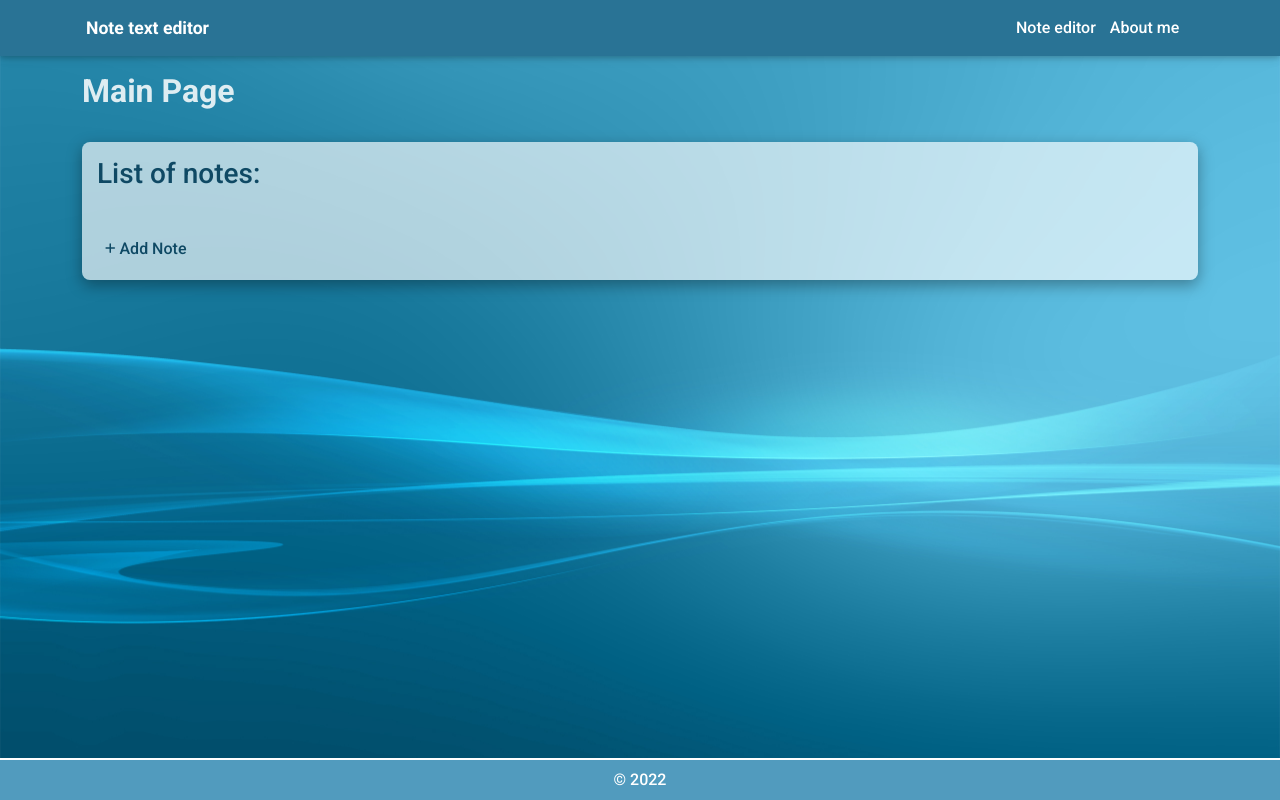
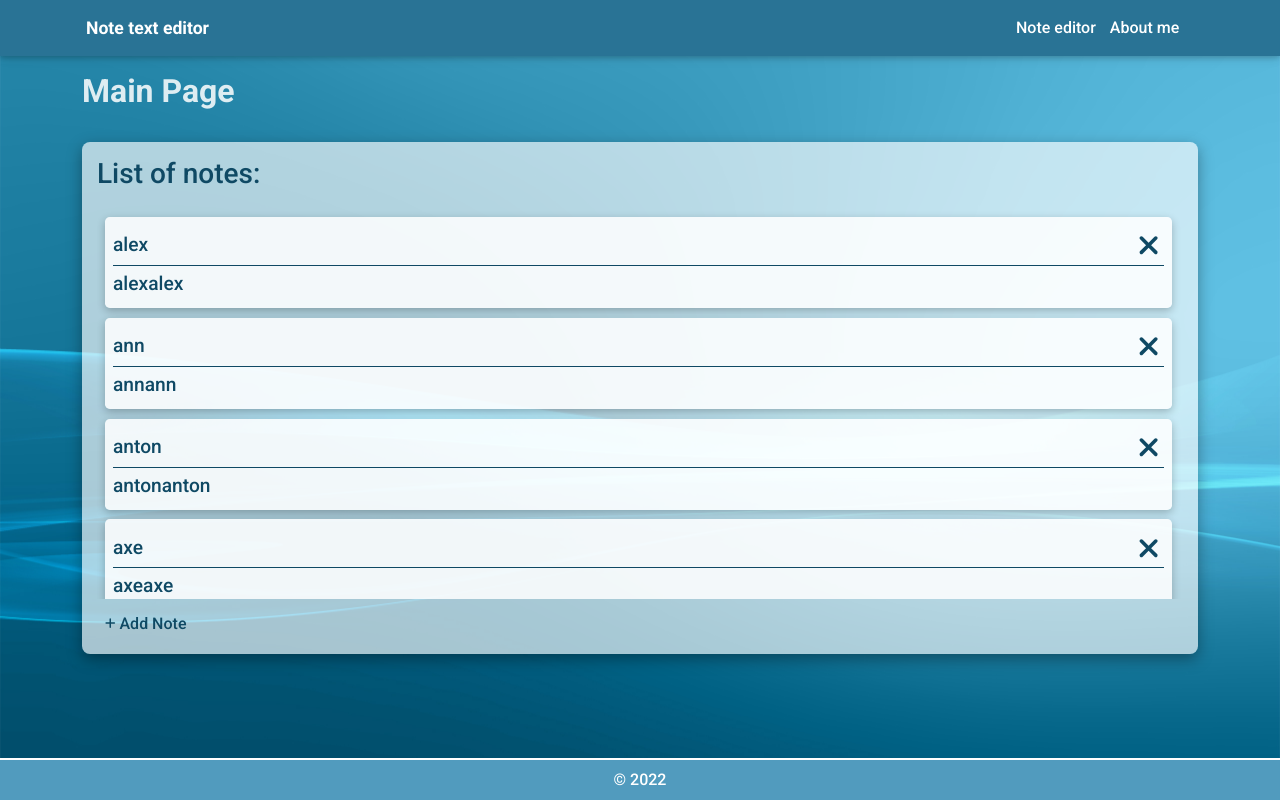
Before and after one commit to Alexej-Ilyutik/text-editor, a React (Create React App) app in the folder my-app/: page / in a window 1280 px wide. Built offline with nearby package versions, Linux system fonts and the light colour scheme; data requests are answered from the project's data file.

Commit message:
feat: create server

```diff
--- /dev/null
+++ b/my-app/server/db.json
@@ -0,0 +1,24 @@
+{
+  "noteList": [
+    {
+      "id": 1,
+      "title": "alex",
+      "description": "alexalex"
+    },
+    {
+      "id": 2,
+      "title": "ann",
+      "description": "annann"
+    },
+    {
+      "id": 3,
+      "title": "anton",
+      "description": "antonanton"
+    },
+    {
+      "id": 4,
+      "title": "axe",
+      "description": "axeaxe"
+    }
+  ]
+}
--- /dev/null
+++ b/my-app/src/components/Loading/Loading.scss
@@ -0,0 +1,6 @@
+.load__container {
+  position: absolute;
+  top: 40%;
+  left: 50%;
+  transform: translate(-50%, -50%);
+}
--- /dev/null
+++ b/my-app/src/components/Loading/Loading.tsx
@@ -0,0 +1,13 @@
+import React from 'react';
+import Spinner from 'react-bootstrap/Spinner';
+
+import './Loading.scss';
+
+export function Loading() {
+  return (
+    <div className="load__container d-flex align-center" data-testid="load-container">
+      <Spinner animation="border" variant="warning" />
+      <div className="load__text pl-2">Loading...</div>
+    </div>
+  );
+}
--- a/my-app/src/components/app/App.tsx
+++ b/my-app/src/components/app/App.tsx
@@ -11,8 +11,8 @@ import { useTypedSelector } from 'hooks/useTypedSelector';
 import './App.scss';
 
 export function App() {
-  const { noteList } = useTypedSelector((state) => state.noteList);
-  console.log(noteList);
+  // const { noteList } = useTypedSelector((state) => state.noteList);
+  // console.log(noteList);
 
   return (
     <>
--- a/my-app/src/components/notes-list/NotesList.tsx
+++ b/my-app/src/components/notes-list/NotesList.tsx
@@ -7,11 +7,15 @@ import { ModalWindow } from 'components/ModalWindow/ModalWindow';
 import { ModalCreateEl } from 'components/ModalCreateEl/ModalCreateEl';
 import { useTypedSelector } from 'hooks/useTypedSelector';
 import { INote } from 'types/types';
+import { useGetNotesListQuery } from 'store/notesListApi/notesListApi';
+import { Loading } from 'components/Loading/Loading';
+import { ErrorMessage } from 'components/ErrorMessage/ErrorMessage';
 
 import './NotesList.scss';
 
 export function NotesList() {
-  const { noteList } = useTypedSelector((state) => state.noteList);
+  // const { noteList } = useTypedSelector((state) => state.noteList);
+  const { isLoading, isError, data: noteList } = useGetNotesListQuery();
   const [isNewTaskModalOpen, setIsNewTaskModalOpen] = useState(false);
 
   const handleCloseNewTaskModal = () => {
@@ -20,12 +24,16 @@ export function NotesList() {
 
   return (
     <div className="notes__container">
+      {isError ? (
+        <ErrorMessage message="Something went wrong..." />
+      ) : (
         <div className="notes__list">
           <div className="notes__list-header d-flex align-items-center justify-content-between">
             <h3 className="notes__list-title">List of notes:</h3>
           </div>
           <div className="notes__list-container">
-          {JSON.parse(noteList).map((note: INote) => (
+            {isLoading && <Loading />}
+            {noteList?.map((note: INote) => (
               <Note key={note.id} note={note} title={note.title} description={note.description} />
             ))}
           </div>
@@ -39,6 +47,7 @@ export function NotesList() {
             Add Note
           </div>
         </div>
+      )}
       <ModalWindow show={isNewTaskModalOpen} onHide={handleCloseNewTaskModal} title="New Note">
         <ModalCreateEl
           title="Name of Note"
--- /dev/null
+++ b/my-app/src/store/notesListApi/notesListApi.ts
@@ -0,0 +1,19 @@
+import { createApi, fetchBaseQuery } from '@reduxjs/toolkit/query/react';
+import { INote } from 'types/types';
+
+export const notesListApi = createApi({
+  reducerPath: 'noteList/api',
+  baseQuery: fetchBaseQuery({
+    baseUrl: 'http://localhost:3001/',
+  }),
+  endpoints: (builder) => ({
+    getNotesList: builder.query<INote[], void>({
+      query: () => ({
+        url: 'noteList',
+        method: 'GET',
+      }),
+    }),
+  }),
+});
+
+export const { useGetNotesListQuery } = notesListApi;
--- a/my-app/src/store/reducers/rootReducer.ts
+++ b/my-app/src/store/reducers/rootReducer.ts
@@ -1,9 +1,11 @@
 import { combineReducers } from 'redux';
 
-import { noteListReducer } from 'store/action-creators/noteListActions';
+import { notesListApi } from 'store/notesListApi/notesListApi';
+// import { noteListReducer } from 'store/action-creators/noteListActions';
 
 export const rootReducer = combineReducers({
-  noteList: noteListReducer,
+  [notesListApi.reducerPath]: notesListApi.reducer,
+  // noteList: noteListReducer,
 });
 
 export type RootState = ReturnType<typeof rootReducer>;
--- a/my-app/src/store/store.ts
+++ b/my-app/src/store/store.ts
@@ -1,10 +1,12 @@
 import { configureStore } from '@reduxjs/toolkit';
 import { setupListeners } from '@reduxjs/toolkit/dist/query';
 
+import { notesListApi } from './notesListApi/notesListApi';
 import { rootReducer } from './reducers/rootReducer';
 
 export const store = configureStore({
   reducer: rootReducer,
+  middleware: (getDefaultMiddleware) => getDefaultMiddleware().concat(notesListApi.middleware),
 });
 
 setupListeners(store.dispatch);
```
Also changed, not shown: my-app/package.json (+6 -2 lines), 1 other file (tests, documents, lock files or other folders). Lines whose indentation alone changed are shown as unchanged.
